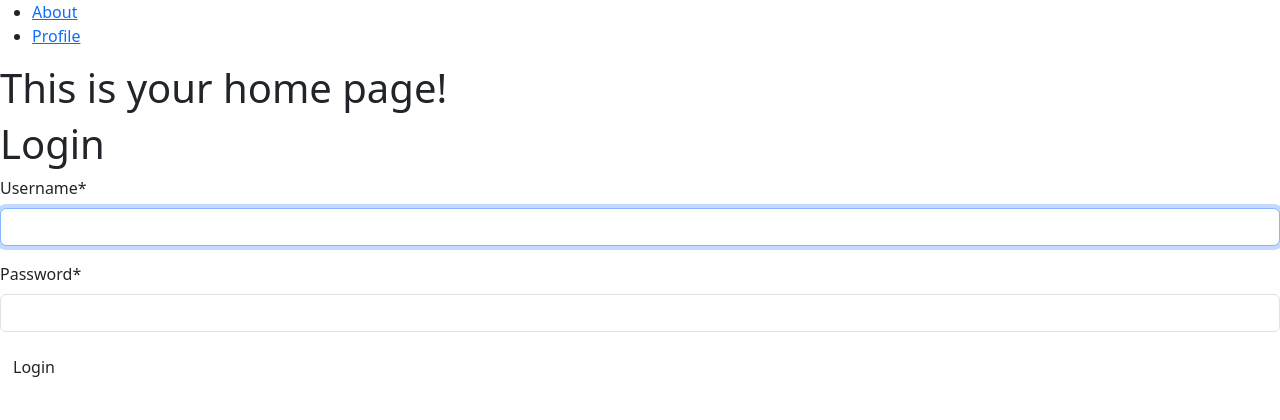
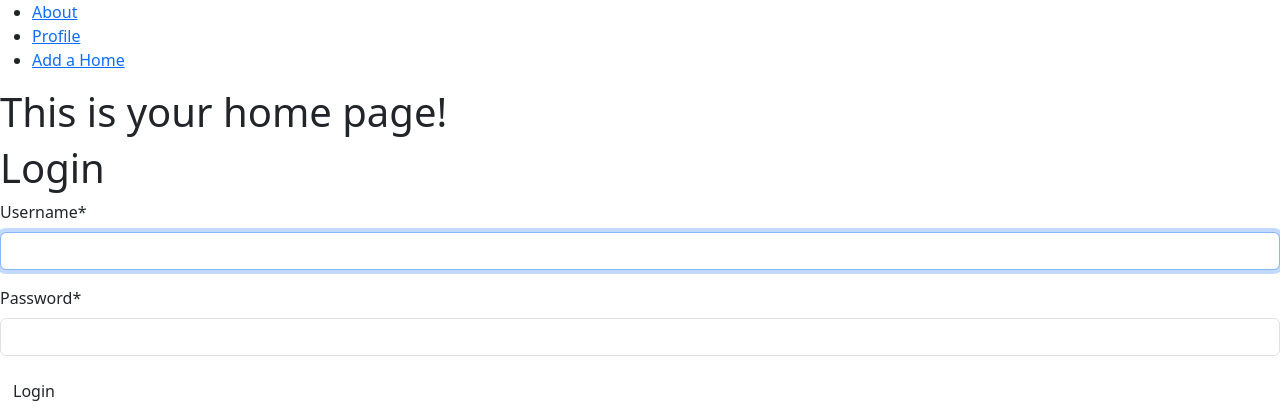
Before and after one commit to DCampbell0519/fixit-quest, a Django app: page / in a window 1280 px wide. Shown: the top 420 px of the page. Run offline with Django 5.2, Linux system fonts and the light colour scheme; some libraries are stand-ins or nearby versions.

Commit message:
HomeCreate view created, template needed next

```diff
--- a/fixit_tracker/templates/base.html
+++ b/fixit_tracker/templates/base.html
@@ -12,6 +12,7 @@
         <ul>
             <li><a href="{% url 'about' %}">About</a></li>
             <li><a href="{% url 'profile' %}">Profile</a></li>
+            <li><a href="{% url 'home-create' %}">Add a Home</a></li>
         </ul>
     </nav>
     <main>{% block content %} {% endblock %}</main>
--- a/fixit_tracker/urls.py
+++ b/fixit_tracker/urls.py
@@ -1,9 +1,11 @@
 from django.urls import path
 from . import views
+
 
 
 urlpatterns = [
     path('', views.HomeView.as_view(), name='home'),
     path('about/', views.about, name='about'),
     path('profile/', views.profile, name='profile'),
+    path('home/create/', views.HomeCreate.as_view(), name='home-create'),
 ]
--- a/fixit_tracker/views.py
+++ b/fixit_tracker/views.py
@@ -1,14 +1,12 @@
 from django.shortcuts import render
 from django.http import HttpResponse
 from django.contrib.auth.views import LoginView
+from django.views.generic.edit import CreateView, UpdateView, DeleteView
 from .models import Profile, Home, Vehicle
 
 # Create your views here.
 class HomeView(LoginView):
     template_name = 'home.html'
-
-# def home(request):
-#     return HttpResponse('<h1>Welcome to FixIt Quest!</h1>')
 
 def about(request):
     return render(request, 'about.html')
@@ -18,3 +16,7 @@ def profile(request):
     homes = Home.objects.filter(profile=profile)
     vehicles = Vehicle.objects.filter(profile=profile)
     return render(request, 'profile/profile.html', {'profile': profile, 'homes': homes, 'vehicles': vehicles })
+
+class HomeCreate(CreateView):
+    model = Home
+    fields = ['home_address', 'home_sqft', 'home_bedrooms', 'home_bathrooms', 'home_acquired', 'home_photo']
```
